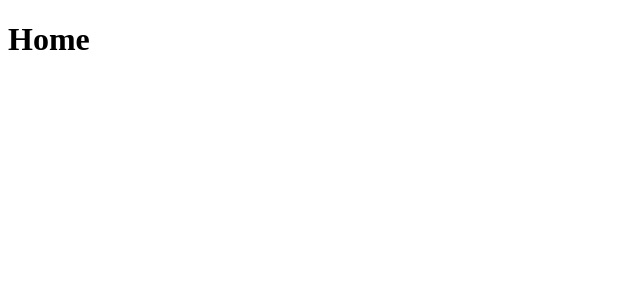
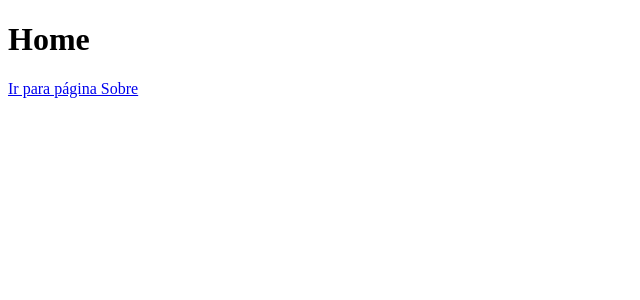
Before and after one commit to josilenonascimento/unique-idea, a Next.js app: page / in a window 1280 px wide. Shown: the top 300 px of the page, without its empty margins (0-640 px from the left). Built offline with nearby package versions, Linux system fonts and the light colour scheme.

Commit message:
teste de Link

```diff
--- a/pages/index.js
+++ b/pages/index.js
@@ -1,5 +1,14 @@
+import Link from 'next/link'
+
 function Home() {
-  return <h1>Home</h1>
+  return (
+    <div>
+      <h1>Home</h1>
+      <Link href="/sobre">
+        <a>Ir para página Sobre</a>
+      </Link>
+    </div>
+  )
 }
 
 export default Home
```
Also changed, not shown: pages/sobre.js (added, +14 -0 lines).
